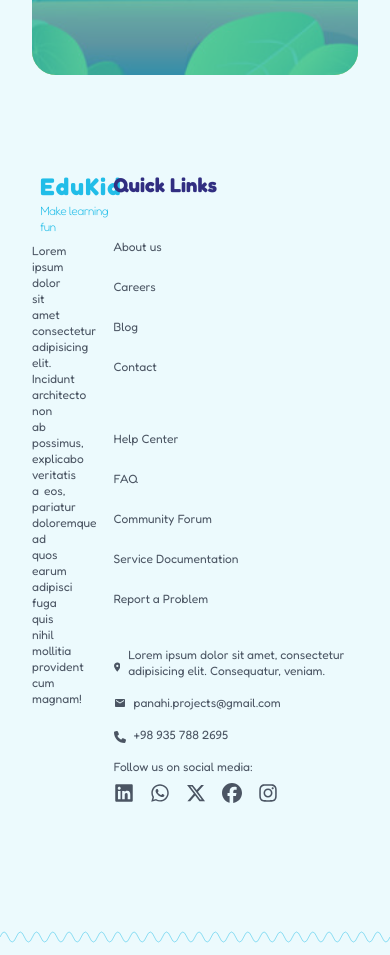
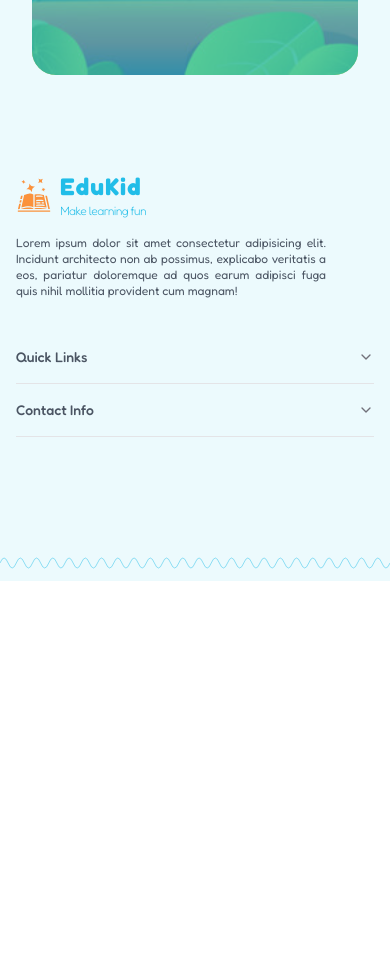
Before and after one commit to panahi-projects/learning-platform-landing, a Next.js app: page / in a window 390 px wide. Shown: the part 8880-9835 px from the top of the page. After the commit the page ends 9461 px from the top, so only its background shows below. Built offline with nearby package versions, Linux system fonts and the light colour scheme.

Commit message:
make footer responsive for mobile and tablet screen

```diff
--- a/components/SubscriberBox.tsx
+++ b/components/SubscriberBox.tsx
@@ -1,3 +1,4 @@
+import { BsFillSendFill } from "react-icons/bs";
 import InputButton from "./ui/inputButton";
 
 const SubscriberBox = () => {
@@ -24,7 +25,12 @@ const SubscriberBox = () => {
 
             {/* form */}
             <div className="mx-auto max-w-2xl">
-              <InputButton />
+              <InputButton>
+                <BsFillSendFill size={64} className="text-6xl" />
+                <span className="md:text-md text-sm lg:inline-block hidden">
+                  Subscribe Now
+                </span>
+              </InputButton>
             </div>
           </div>
         </div>
--- a/components/layout/Footer.tsx
+++ b/components/layout/Footer.tsx
@@ -1,5 +1,3 @@
-// import Logo from "@/components/Logo";
-import { LANDING_PAGE_STYLING } from "@/constants";
 import {
   FaLocationDot,
   FaPhone,
@@ -12,51 +10,50 @@ import {
 import { MdEmail } from "react-icons/md";
 import Logo from "./Logo";
 import WavyLine from "../WavyLine";
+import {
+  Accordion,
+  AccordionItem,
+  AccordionTrigger,
+  AccordionContent,
+} from "@/components/ui/accordion";
 
 const Footer = () => {
   return (
     <div className="bg-background2 relative pb-24">
+      {/* Wavy Line Decoration */}
       <div className="absolute bottom-2 w-full">
         <WavyLine />
       </div>
-      <div className="container">
-        <div
-          className={[
-            "flex w-full h-full text-xs text-gray-600 text-left py-12",
-            // `md:p-${LANDING_PAGE_STYLING.padding.md}`,
-            `p-${LANDING_PAGE_STYLING.padding.md / 2}`,
-            `mt-${LANDING_PAGE_STYLING.marginTop.sm}`,
-            `md:mt-${LANDING_PAGE_STYLING.marginTop.md}`,
-            `lg:mt-${LANDING_PAGE_STYLING.marginTop.sm}`,
-          ].join(" ")}
-        >
-          <div className="w-1/4">
-            <div className="flex flex-col">
-              <div className="mb-2">
+
+      <div className="container px-4">
+        <div className="flex flex-wrap lg:flex-nowrap lg:justify-between text-xs text-gray-600 text-left py-12 gap-8">
+          {/* Logo and Description */}
+          <div className="w-full lg:w-1/3">
             <Logo />
-              </div>
-            </div>
-            <div className="pr-12 text-justify">
+            <div className="mt-4 pr-12 text-justify">
               Lorem ipsum dolor sit amet consectetur adipisicing elit. Incidunt
               architecto non ab possimus, explicabo veritatis a eos, pariatur
               doloremque ad quos earum adipisci fuga quis nihil mollitia
               provident cum magnam!
             </div>
           </div>
-          <div className="w-3/4">
+
+          {/* Quick Links and Contact Info */}
+          <div className="w-full lg:w-2/3">
+            <div className="hidden lg:block">
+              {/* Desktop View */}
               <h5 className="lg:text-2xl text-xl font-bold pb-2 mb-4 fredoka-700 text-indigo-900">
                 Quick Links
               </h5>
               <div className="grid lg:grid-cols-3 md:grid-cols-2 grid-cols-1 gap-6">
-              <div>
+                {/* Column 1 */}
                 <ul>
                   <li className="list-none block py-2 my-2">About us</li>
                   <li className="list-none block py-2 my-2">Careers</li>
                   <li className="list-none block py-2 my-2">Blog</li>
                   <li className="list-none block py-2 my-2">Contact</li>
                 </ul>
-              </div>
-              <div>
+                {/* Column 2 */}
                 <ul>
                   <li className="list-none block py-2 my-2">Help Center</li>
                   <li className="list-none block py-2 my-2">FAQ</li>
@@ -68,7 +65,7 @@ const Footer = () => {
                     Report a Problem
                   </li>
                 </ul>
-              </div>
+                {/* Contact Info */}
                 <div>
                   <div className="flex items-center mb-4">
                     <FaLocationDot className="mr-2 mt-2" />
@@ -98,6 +95,57 @@ const Footer = () => {
                 </div>
               </div>
             </div>
+
+            {/* Accordion for smaller screens */}
+            <div className="block lg:hidden">
+              <Accordion type="single" collapsible>
+                <AccordionItem value="quick-links">
+                  <AccordionTrigger>Quick Links</AccordionTrigger>
+                  <AccordionContent>
+                    <ul className="grid grid-cols-2 gap-4">
+                      <li>About us</li>
+                      <li>Careers</li>
+                      <li>Blog</li>
+                      <li>Contact</li>
+                      <li>Help Center</li>
+                      <li>FAQ</li>
+                      <li>Community Forum</li>
+                      <li>Service Documentation</li>
+                      <li>Report a Problem</li>
+                    </ul>
+                  </AccordionContent>
+                </AccordionItem>
+
+                <AccordionItem value="contact-info">
+                  <AccordionTrigger>Contact Info</AccordionTrigger>
+                  <AccordionContent>
+                    <div className="flex items-center mb-4">
+                      <FaLocationDot className="mr-2 mt-2" />
+                      <span>
+                        Lorem ipsum dolor sit amet, consectetur adipisicing
+                        elit. Consequatur, veniam.
+                      </span>
+                    </div>
+                    <div className="flex items-center mb-4">
+                      <MdEmail className="mr-2" />
+                      <span>panahi.projects@gmail.com</span>
+                    </div>
+                    <div className="flex items-center mb-4">
+                      <FaPhone size={12} className="mr-2 mt-1" />
+                      <span>+98 935 788 2695</span>
+                    </div>
+                    <div className="flex mt-4">
+                      <FaLinkedin size={20} className="mr-4 mt-2" />
+                      <FaWhatsapp size={20} className="mr-4 mt-2" />
+                      <FaXTwitter size={20} className="mr-4 mt-2" />
+                      <FaFacebook size={20} className="mr-4 mt-2" />
+                      <FaInstagram size={20} className="mr-4 mt-2" />
+                    </div>
+                  </AccordionContent>
+                </AccordionItem>
+              </Accordion>
+            </div>
+          </div>
         </div>
       </div>
     </div>
--- a/components/ui/inputButton.tsx
+++ b/components/ui/inputButton.tsx
@@ -1,8 +1,13 @@
 import { BsFillSendFill } from "react-icons/bs";
 import { Button } from "./button";
 import { Input } from "./input";
+import { ReactNode } from "react";
 
-const InputButton = () => {
+interface InputButtonProps {
+  children?: ReactNode;
+}
+
+const InputButton: React.FC<InputButtonProps> = ({ children }) => {
   return (
     <div className="relative">
       <Input
@@ -15,10 +20,7 @@ const InputButton = () => {
         className="absolute top-1/2 -translate-y-1/2 right-2 md:px-12 px-4"
         variant={"default"}
       >
-        <BsFillSendFill className="text-3xl" />
-        <span className="md:text-md text-sm lg:inline-block hidden">
-          Subscribe Now
-        </span>
+        {children}
       </Button>
     </div>
   );
```
Lines whose indentation alone changed are shown as unchanged.
